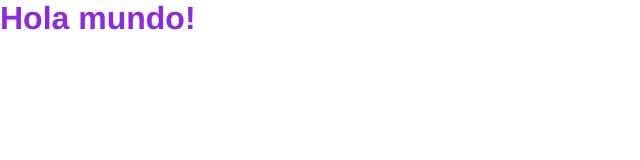
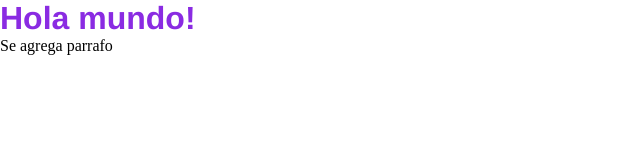
Before and after one commit to agustin-antunez/CursoGit, a plain HTML site: page Proyecto/index.html in a window 1280 px wide. Shown: the whole page, without its empty margins (0-640 px from the left). Drawn offline with Linux system fonts and the light colour scheme.

Commit message:
Update index.html
Se agrega parrafo

```diff
--- a/Proyecto/index.html
+++ b/Proyecto/index.html
@@ -9,6 +9,7 @@
     <body>
         <main>
             <h1>Hola mundo!</h1>
+            <p>Se agrega parrafo</p>
         </main>
         <aside>
 
```
